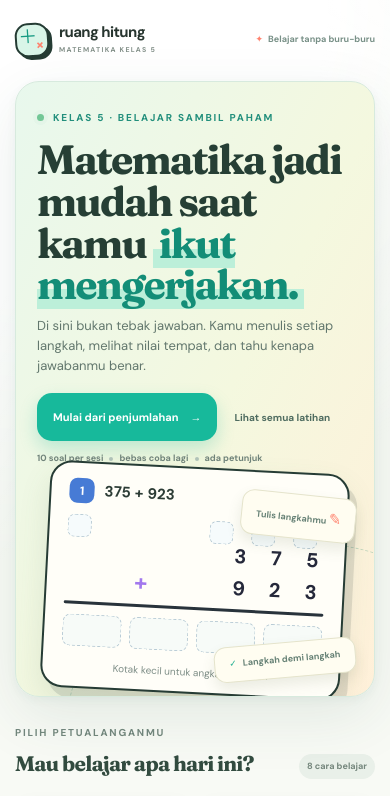
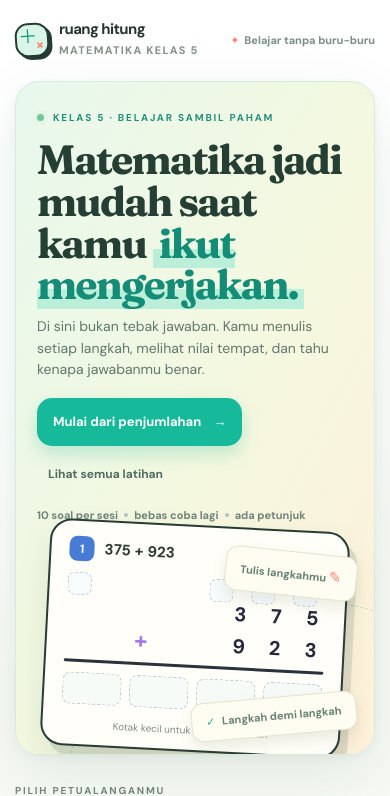
Before and after one commit to Mucaru/RuHit, a React (Vite) app in the folder client/: page / in a window 390 px wide. Shown: the top 796 px of the page. Built offline with nearby package versions, Linux system fonts and the light colour scheme.

Commit message:
fix: validasi jawaban angka, hint soal pilihan, sisa bagi 0, key soal unik style: font, tombol, dan fokus lebih besar untuk HP anak SD

```diff
--- a/client/index.html
+++ b/client/index.html
@@ -2,7 +2,7 @@
 <html lang="id">
   <head>
     <meta charset="UTF-8" />
-    <meta name="viewport" content="width=device-width, initial-scale=1.0, maximum-scale=1" />
+    <meta name="viewport" content="width=device-width, initial-scale=1.0" />
     <meta name="theme-color" content="#f8faf5" />
     <meta name="description" content="Ruang Hitung membantu anak kelas 5 belajar matematika dengan cara bersusun yang jelas dan menyenangkan." />
     <title>Ruang Hitung — Matematika Kelas 5</title>
--- a/client/src/App.tsx
+++ b/client/src/App.tsx
@@ -53,7 +53,7 @@ function Home({ onOpen }: { onOpen: (activity?: Activity) => void }) {
       <div className="hero-copy"><div className="kicker"><span className="spark-dot" /> KELAS 5 · BELAJAR SAMBIL PAHAM</div><h1>Matematika jadi mudah saat kamu <mark>ikut mengerjakan.</mark></h1><p>Di sini bukan tebak jawaban. Kamu menulis setiap langkah, melihat nilai tempat, dan tahu kenapa jawabanmu benar.</p><div className="hero-actions"><button className="primary-button large" type="button" onClick={() => onOpen('addition')}>Mulai dari penjumlahan <span>→</span></button><button className="ghost-button" type="button" onClick={() => onOpen()}>Lihat semua latihan</button></div><div className="hero-trust"><span>10 soal per sesi</span><i /> <span>bebas coba lagi</span><i /> <span>ada petunjuk</span></div></div>
       <div className="hero-visual"><span className="orbit orbit-a" /><span className="orbit orbit-b" /><div className="floating-note note-top">Tulis langkahmu <b>✎</b></div><div className="worksheet-card"><div className="worksheet-head"><span className="mini-number">1</span><strong>375 + 923</strong><span className="mini-star">✦</span></div><div className="carry-mini"><i /><i /><i /><i /></div><div className="sum-mini"><span /><b>3</b><b>7</b><b>5</b><em>+</em><b>9</b><b>2</b><b>3</b></div><div className="sum-line" /><div className="answer-mini"><i /><i /><i /><i /></div><div className="worksheet-tip">Kotak kecil untuk angka simpanan</div></div><div className="floating-note note-bottom"><span>✓</span> Langkah demi langkah</div><div className="hero-spark spark-one">＋</div><div className="hero-spark spark-two">÷</div></div>
     </section>
-    <section className="home-section"><div className="section-intro"><div><div className="kicker muted">PILIH PETUALANGANMU</div><h2>Mau belajar apa hari ini?</h2></div><span className="topic-count">8 cara belajar</span></div><div className="module-grid">{activityMeta.slice(0, 5).map((item) => <ActivityCard key={item.id} item={item} onClick={() => onOpen(item.id)} />)}</div></section>
+    <section className="home-section"><div className="section-intro"><div><div className="kicker muted">PILIH PETUALANGANMU</div><h2>Mau belajar apa hari ini?</h2></div><span className="topic-count">8 cara belajar</span></div><div className="activity-list">{activityMeta.map((item) => <ActivityCard key={item.id} item={item} onClick={() => onOpen(item.id)} />)}</div></section>
     <section className="principles"><div className="principle"><span>01</span><div><strong>Bukan tebak-tebakan</strong><p>Setiap jawaban punya alasan yang bisa kamu lihat.</p></div></div><div className="principle"><span>02</span><div><strong>Seperti di buku tulis</strong><p>Kolom, carry, pinjaman, dan panah ditunjukkan jelas.</p></div></div><div className="principle"><span>03</span><div><strong>Salah itu petunjuk</strong><p>Feedback membantu menemukan langkah yang perlu diperbaiki.</p></div></div></section>
     <footer className="home-footer">✿ <span>Pelan-pelan tidak apa-apa. Yang penting kamu paham caranya.</span></footer>
   </main>
@@ -223,7 +223,12 @@ function wrongMessage(step: Step, answer: string) {
 }
 
 function LeaveDialog({ onStay, onLeave }: { onStay: () => void; onLeave: () => void }) {
-  return <div className="dialog-backdrop" role="presentation" onClick={onStay} onKeyDown={(event) => { if (event.key === 'Escape') onStay() }}><div className="dialog-card" role="dialog" aria-modal="true" aria-labelledby="leave-title" onClick={(event) => event.stopPropagation()}><h2 id="leave-title">Keluar dari sesi?</h2><p>Latihan yang sedang berjalan akan hilang. Kamu bisa mulai lagi kapan saja.</p><div className="dialog-actions"><button type="button" className="primary-button" autoFocus onClick={onStay}>Lanjut latihan</button><button type="button" className="secondary-button" onClick={onLeave}>Ya, keluar</button></div></div></div>
+  useEffect(() => {
+    const onKey = (event: KeyboardEvent) => { if (event.key === 'Escape') onStay() }
+    window.addEventListener('keydown', onKey)
+    return () => window.removeEventListener('keydown', onKey)
+  }, [onStay])
+  return <div className="dialog-backdrop" role="presentation" onClick={onStay}><div className="dialog-card" role="dialog" aria-modal="true" aria-labelledby="leave-title" onClick={(event) => event.stopPropagation()}><h2 id="leave-title">Keluar dari sesi?</h2><p>Latihan yang sedang berjalan akan hilang. Kamu bisa mulai lagi kapan saja.</p><div className="dialog-actions"><button type="button" className="primary-button" autoFocus onClick={onStay}>Lanjut latihan</button><button type="button" className="secondary-button" onClick={onLeave}>Ya, keluar</button></div></div></div>
 }
 
 function Exercise({ question, questionNumber, total, score, onNext, onSkip, onExit }: { question: Question; questionNumber: number; total: number; score: number; onNext: (correct: boolean, clean?: boolean) => void; onSkip: () => void; onExit: () => void }) {
@@ -282,6 +287,7 @@ export default function App() {
   const [screen, setScreen] = useState<Screen>('home')
   const [activity, setActivity] = useState<Activity>('addition')
   const [level, setLevel] = useState(1)
+  const [origin, setOrigin] = useState<'home' | 'activities'>('activities')
   const [questions, setQuestions] = useState<Question[]>([])
   const [questionIndex, setQuestionIndex] = useState(0)
   const [score, setScore] = useState(0)
@@ -292,12 +298,12 @@ export default function App() {
   const currentMeta = activityMeta.find((item) => item.id === activity)!
   const screenTitle = useMemo(() => screen === 'levels' ? currentMeta.title : screen === 'exercise' ? `${currentMeta.title} · Level ${level}` : screen === 'activities' ? 'Pilih latihan' : 'Ruang Hitung', [screen, currentMeta.title, level])
 
-  function startActivity(next: Activity) { setActivity(next); setScreen('levels') }
+  function startActivity(next: Activity, from: 'home' | 'activities') { setActivity(next); setOrigin(from); setScreen('levels') }
   function startSession(nextLevel: number) { setLevel(nextLevel); setQuestions(makeSession(activity, nextLevel, SESSION_SIZE)); setQuestionIndex(0); setScore(0); setClean(0); setScreen('exercise') }
   function nextQuestion(correct: boolean, isClean = false) { setScore((old) => old + (correct ? 1 : 0)); setClean((old) => old + (isClean ? 1 : 0)); if (questionIndex === questions.length - 1) setScreen('result'); else setQuestionIndex((old) => old + 1) }
   function resetHome() { setQuestions([]); setQuestionIndex(0); setScore(0); setClean(0); setScreen('home') }
   function guard(action: () => void) { if (screen === 'exercise') setLeaveAction(() => action); else action() }
-  function goBack() { if (screen === 'activities') setScreen('home'); else if (screen === 'levels') setScreen('activities'); else if (screen === 'exercise') setScreen('levels'); else if (screen === 'result') setScreen('home'); else setScreen('home') }
+  function goBack() { if (screen === 'activities') setScreen('home'); else if (screen === 'levels') setScreen(origin); else if (screen === 'exercise') setScreen('levels'); else if (screen === 'result') setScreen('home'); else setScreen('home') }
 
-  return <div className="app-shell">{screen !== 'home' && <AppHeader title={screenTitle} onBack={() => guard(goBack)} onHome={() => guard(resetHome)} />}{screen === 'home' && <Home onOpen={(next) => next ? startActivity(next) : setScreen('activities')} />}{screen === 'activities' && <ActivityPicker onChoose={startActivity} onBack={goBack} />}{screen === 'levels' && <LevelPicker activity={activity} onStart={startSession} onBack={goBack} />}{screen === 'exercise' && currentQuestion && <Exercise key={`${questionIndex}-${currentQuestion.id}`} question={currentQuestion} questionNumber={questionIndex + 1} total={questions.length} score={score} onNext={nextQuestion} onSkip={() => nextQuestion(false)} onExit={() => guard(goBack)} />}{screen === 'result' && <Result score={score} clean={clean} title={currentMeta.title} onHome={resetHome} onAgain={() => startSession(level)} />}{leaveAction && <LeaveDialog onStay={() => setLeaveAction(null)} onLeave={() => { const action = leaveAction; setLeaveAction(null); action() }} />}</div>
+  return <div className="app-shell">{screen !== 'home' && <AppHeader title={screenTitle} onBack={() => guard(goBack)} onHome={() => guard(resetHome)} />}{screen === 'home' && <Home onOpen={(next) => next ? startActivity(next, 'home') : setScreen('activities')} />}{screen === 'activities' && <ActivityPicker onChoose={(next) => startActivity(next, 'activities')} onBack={goBack} />}{screen === 'levels' && <LevelPicker activity={activity} onStart={startSession} onBack={goBack} />}{screen === 'exercise' && currentQuestion && <Exercise key={`${questionIndex}-${currentQuestion.id}`} question={currentQuestion} questionNumber={questionIndex + 1} total={questions.length} score={score} onNext={nextQuestion} onSkip={() => nextQuestion(false)} onExit={() => guard(goBack)} />}{screen === 'result' && <Result score={score} clean={clean} title={currentMeta.title} onHome={resetHome} onAgain={() => startSession(level)} />}{leaveAction && <LeaveDialog onStay={() => setLeaveAction(null)} onLeave={() => { const action = leaveAction; setLeaveAction(null); action() }} />}</div>
 }
--- a/client/src/index.css
+++ b/client/src/index.css
@@ -242,3 +242,23 @@ button:not(:disabled) { cursor: pointer; }
 .dialog-actions button { min-height: 48px; justify-content: center; }
 .hint-button:disabled { opacity: .55; cursor: not-allowed; }
 .feedback p { font-size: 15px; line-height: 1.45; }
+/* ===== Upgrade keterbacaan & sentuhan untuk anak SD (batch 5) ===== */
+html { -webkit-text-size-adjust: 100%; }
+button, .choice { touch-action: manipulation; }
+:focus-visible { outline: 3px solid #f59e0b; outline-offset: 2px; }
+@media (prefers-reduced-motion: reduce) { *, *::before, *::after { animation-duration: .01ms !important; animation-iteration-count: 1 !important; transition-duration: .01ms !important; scroll-behavior: auto !important; } }
+@media (max-width: 640px) {
+  /* teks minimal 11-12px, isi utama 13px+ ; target sentuh minimal 44px */
+  .brand small, .exercise-top .kicker, .score-pill, .exercise-meta, .board-caption, .note-top, .note-bottom, .hero-trust, .topic-count, .nav-note, .result-score small, .result-footnote, .home-footer span, .choice small { font-size: 11px; }
+  .place-labels, .flow-pills span { font-size: 10px; }
+  .activity-card p, .card-link, .level-card small, .level-go, .safe-note p, .principle p, .back-link, .text-button, .home-button, .topbar-title, .skip-button, .exit-button, .ghost-button { font-size: 12px; }
+  .hero p, .page-intro p, .feedback p, .hint-card > p, .result-card > p { font-size: 14px; line-height: 1.55; }
+  .activity-card strong, .level-card strong, .principle strong, .choice strong { font-size: 15px; }
+  .prompt-block h2 { font-size: 19px; }
+  .step-pill { padding: 5px 8px; }
+  .text-button, .home-button, .skip-button, .exit-button, .ghost-button { min-height: 44px; }
+  .choice { min-height: 58px; }
+  .number-input input { height: 56px; font-size: 24px; }
+  .number-input.text-mode input { font-size: 16px; } /* 16px mencegah iOS auto-zoom saat fokus */
+  .primary-button.large, .answer-actions .primary-button, .answer-actions .secondary-button, .result-actions .primary-button, .result-actions .secondary-button { min-height: 48px; font-size: 13px; }
+}
```
